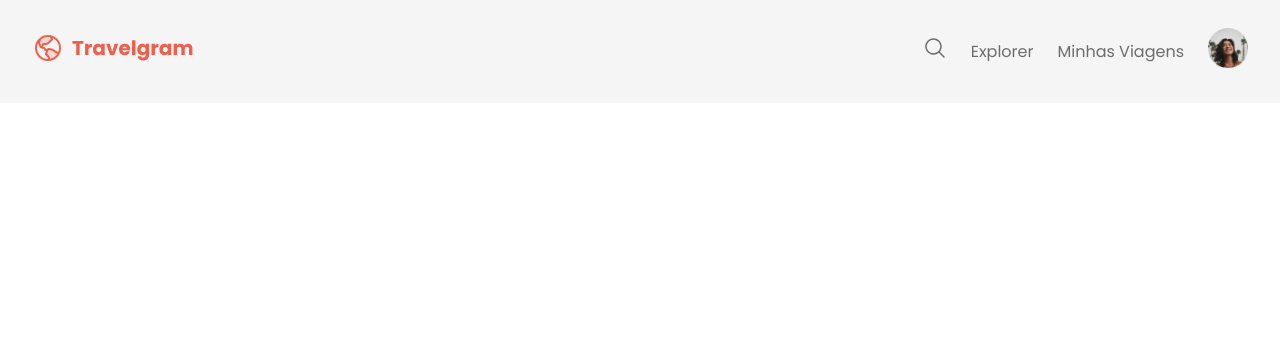
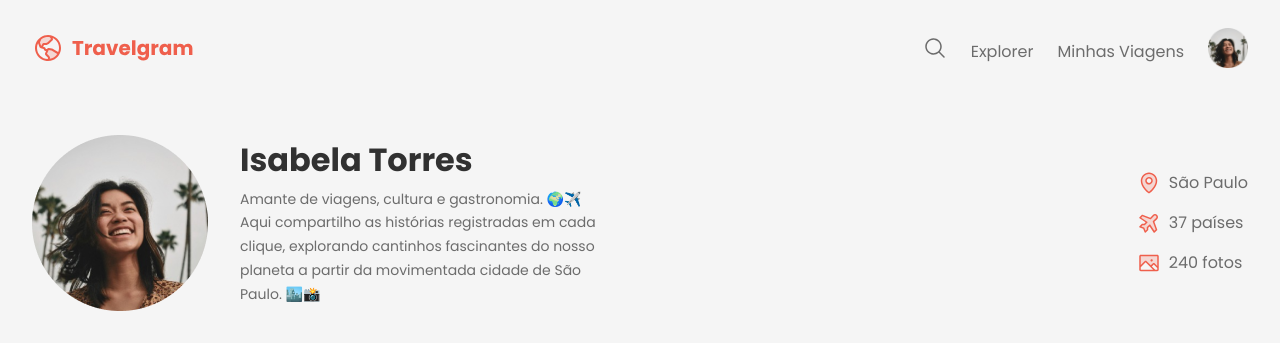
Before and after one commit to Thiiagodev/TRAVELGRAM2, a plain HTML site: page index.html in a window 1280 px wide. Drawn offline with Linux system fonts and the light colour scheme.

Commit message:
Fazendo header, e o segundo menu do lado direito

```diff
--- a/index.html
+++ b/index.html
@@ -39,8 +39,35 @@
         </li>
       </ul>
     </nav>
+    <header>
+      <div class="container">
+        <div id="profile">
+          <img src="assets/profilepic.png" alt="imagem de isabela torrer">
+          <div>
+            <h1>
+              Isabela Torres
+            </h1>
+            <p>Amante de viagens, cultura e gastronomia. 🌍✈️ <br>
+              Aqui compartilho as histórias registradas em cada clique, explorando cantinhos fascinantes do nosso planeta a partir da movimentada cidade de São Paulo. 🏙️📸</p>
+          </div>
+        </div>
+        <ul id="info">
+          <li>
+            <img src="assets/icones/MapPin.svg" alt="Ponto sp">
+            <span>São Paulo</span>
+          </li>
+          <li>
+            <img src="assets/icones/AirplaneTilt.svg" alt="37 paises">
+            <span>37 países</span>
+          </li>
+          <li>
+            <img src="assets/icones/Image.svg" alt="240 fotos">
+            <span>240 fotos</span>
+          </li>
+        </ul>
+      </div>
+    </header>
   </div>
-  <header></header>
 </body>
 
 </html>
--- a/styles/global.css
+++ b/styles/global.css
@@ -18,7 +18,7 @@
   --font-family: "Poppins", sans-serif;
   --text-lg: bold 32px/125% var(--font-family);
   --text: 16px/1.5 var(--font-family);
-  --text-md: 14px/175% var(--font-family);
+  --text-md: 14px/170% var(--font-family);
   --text-sm: 12px/175% var(--font-family);
 }
 
--- /dev/null
+++ b/styles/header.css
@@ -0,0 +1,64 @@
+header {
+  padding-block: 32px;
+  /* espeço delimitado encima e embaixo, margem! */
+}
+
+header .container {
+  display: flex;
+  justify-content: space-between;
+  align-items: center;
+}
+
+#profile {
+  display: flex;
+  /* display flex coloando tudo um ao lado do oturo! */
+
+  gap: 32px;
+  /*define o espaçamento entre as linhas e colunas de um grid ou flexbox*/
+  align-items: center;
+}
+
+#profile > div {
+  max-width: 384px;
+  /* determinao tamanho maximo da div! aqui definimos o tamanho máximo do texto deacordo com o figma.  */
+}
+
+#profile h1 {
+  font: var(--text-lg);
+  /* adicionando a font popins */
+
+  color: var(--text-color-primary);
+  /* adicionando a cor do texto primeiro com a variavel */
+
+  margin-bottom: 8px;
+  /* margin de fundo, para dar espaço do nome dela pra descrição "bottom" fundo. */
+}
+
+#profile p {
+  font: var(--text-md);
+}
+
+#info {
+  list-style: none;
+  /* retirar bolinhas de listas */
+
+  display: flex;
+  /* para ficar um ao lado do outro */
+
+  flex-direction: column;
+  /* utilizei o display flex para ficar um ao lado do outro de logo após coloquei flex direction colum para ficar um embaixo do outro. */
+
+  gap: 16px;
+  /* gap coloca espaço entre linhas */
+}
+
+#info li {
+  display: flex;
+  /* selecinando as listas para centrlizar uma do lado da outra com displayflex */
+
+  align-items: center;
+  /* centralizando o que já tava centralizado */
+
+  gap: 8px;
+  /* colocando espaço entre o ícone e o nome do icone! na lista */
+}
--- a/styles/index.css
+++ b/styles/index.css
@@ -1,2 +1,3 @@
 @import url(global.css);
 @import url(nav.css);
+@import url(header.css);
```
